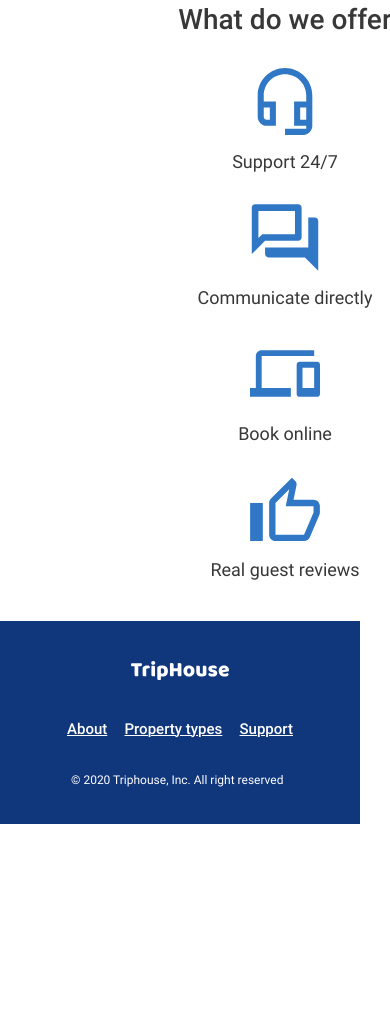
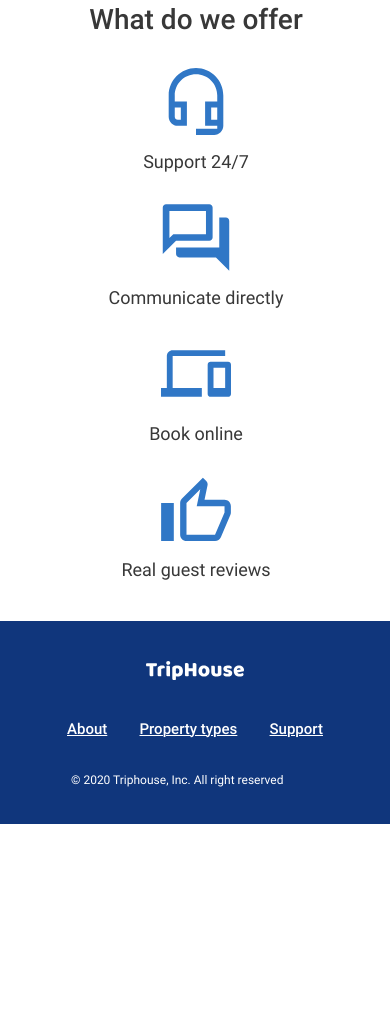
Before and after one commit to tonyakolb/if-html, a website: page index.html in a window 390 px wide. Shown: the part 978-2002 px from the top of the page. Drawn offline with Linux system fonts and the light colour scheme.

Commit message:
lesson 8 redone №2

```diff
--- a/styles/advantages-style.css
+++ b/styles/advantages-style.css
@@ -52,9 +52,13 @@
 }
 
 @media screen and (max-width: 500px) {
+  .advantages.container {
+    padding-left: 0;
+  }
+
   .advantages {
     margin: 0;
-    width: 360px;
+    width: 100vw;
     height: 641px;
   }
 
@@ -93,7 +97,6 @@
     margin-top: 0;
     display: flex;
     align-items: center;
-    justify-content: space-between;
     flex-direction: column;
   }
 }
--- a/styles/footer-style.css
+++ b/styles/footer-style.css
@@ -72,7 +72,7 @@ a {
 @media only screen and (max-width: 500px) {
   footer {
     padding: 0;
-    max-width: 360px;
+    max-width: 100vw;
     height: 203px;
   }
 
@@ -88,9 +88,10 @@ a {
 
   .logotype {
     display: flex;
+    justify-content: center;
     padding-top: 40px;
     margin-bottom: 40px;
-    margin-left: 131px;
+    /*margin-left: 131px;*/
   }
 
   .text-bold {
```
